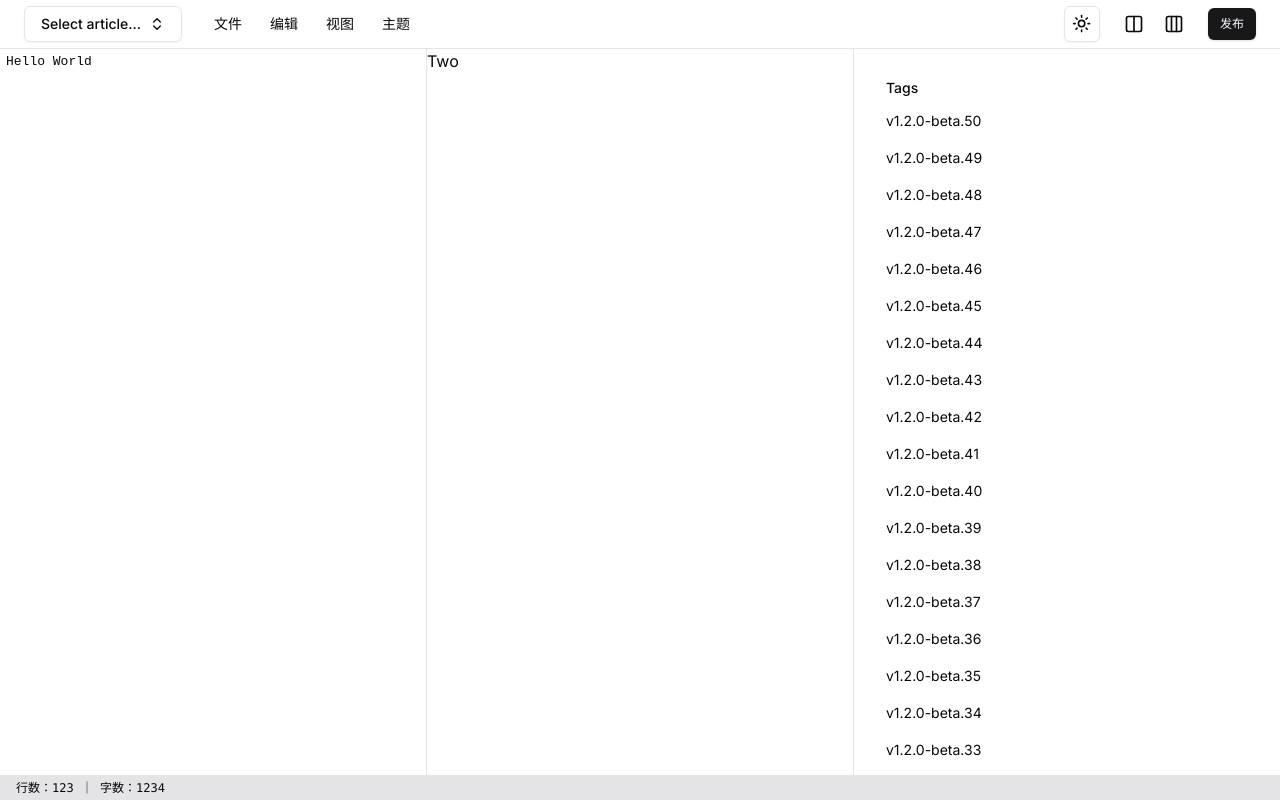
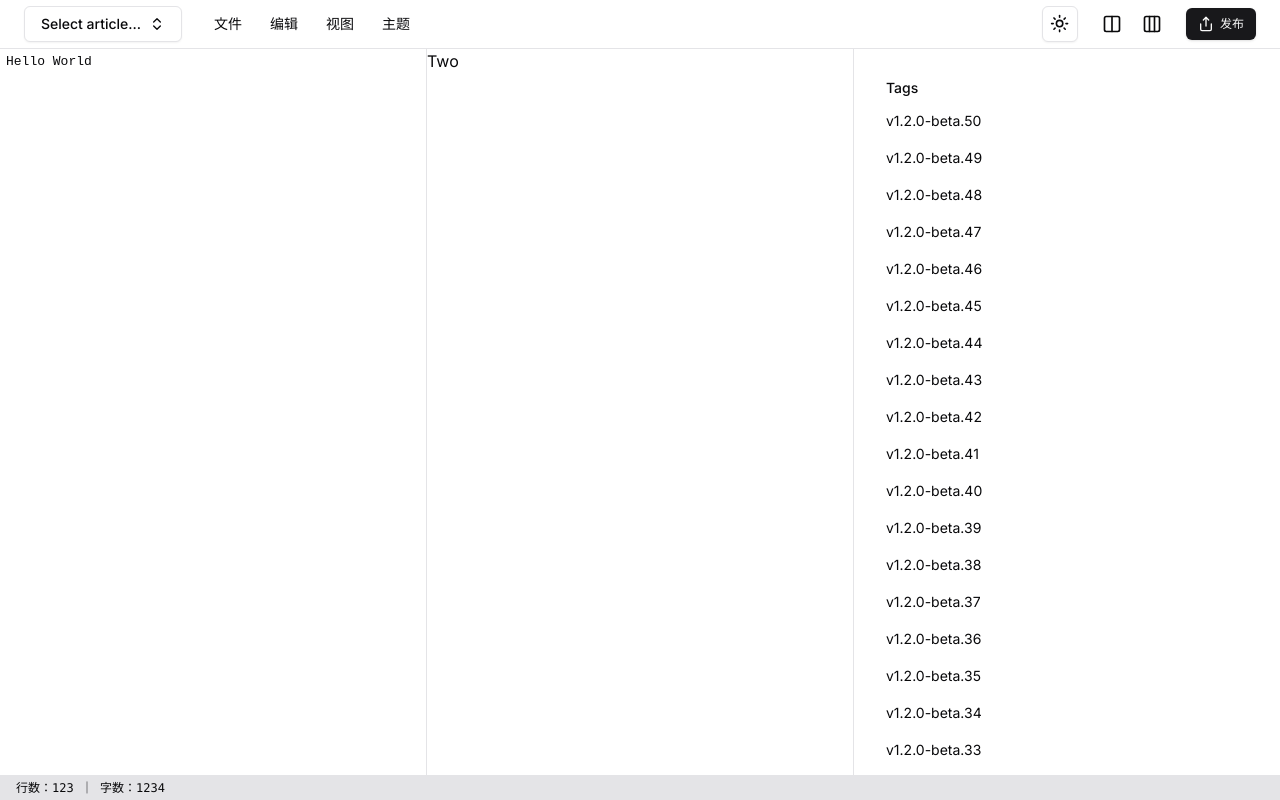
Before and after one commit to latentcat/mdtype, a Next.js app: page / in a window 1280 px wide. Built offline with nearby package versions, Linux system fonts and the light colour scheme.

Commit message:
Update PostButton.tsx

```diff
--- a/src/components/PostButton.tsx
+++ b/src/components/PostButton.tsx
@@ -7,12 +7,14 @@ import {
   DropdownMenuTrigger,
 } from "@/components/ui/dropdown-menu"
 import {Button} from "@/components/ui/button";
+import {Share} from "lucide-react";
 
 export function PostButton() {
   return (
     <DropdownMenu>
       <DropdownMenuTrigger asChild>
         <Button size="sm">
+          <Share size={16} className="mr-1.5" />
           发布
         </Button>
       </DropdownMenuTrigger>
```
